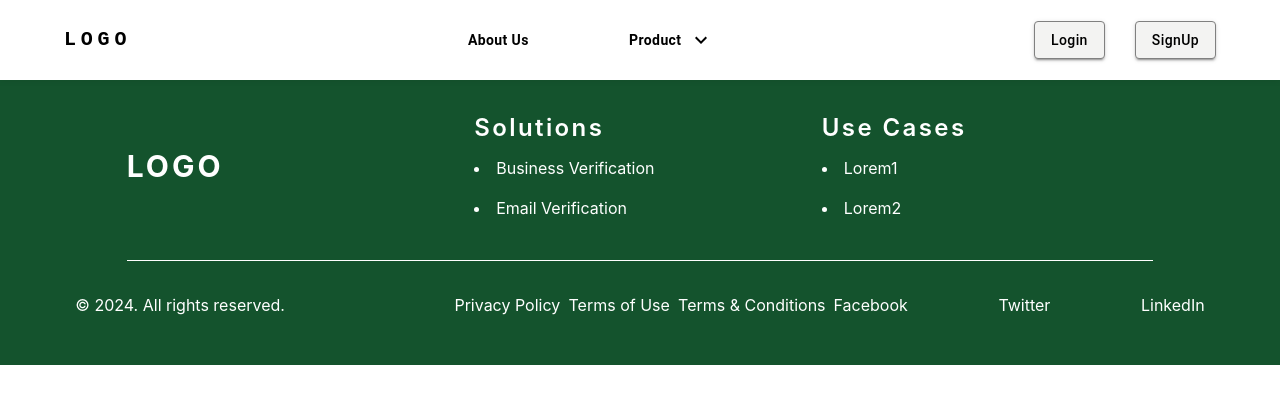
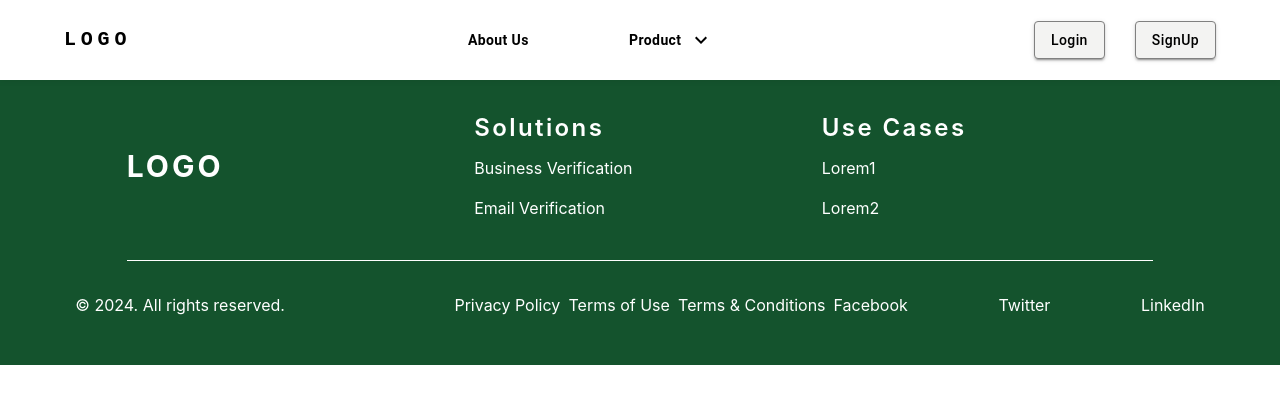
Before and after one commit to rholibobo/capa_business_verification, a React (Create React App) app: page /verification in a window 1280 px wide. Shown: the top 404 px of the page. Built offline with nearby package versions, Linux system fonts and the light colour scheme; no server answers; the HTML template or start-up script is replaced by a standard one.

Commit message:
update Footer.jsx

```diff
--- a/src/Components/Footer/Footer.jsx
+++ b/src/Components/Footer/Footer.jsx
@@ -1,5 +1,6 @@
 import { Stack } from "@mui/material";
 import React from "react";
+import { Link } from "react-router-dom";
 
 const Footer = () => {
   return (
@@ -11,8 +12,8 @@ const Footer = () => {
             Solutions
           </h5>
           <Stack direction="column" spacing={{xs: 1, sm: 2,}}>
-            <li>Business Verification</li>
-            <li>Email Verification</li>
+            <Link to="/">Business Verification</Link>
+            <Link to="/">Email Verification</Link>
           </Stack>
         </div>
         <div>
@@ -20,22 +21,22 @@ const Footer = () => {
             Use Cases
           </h5>
           <Stack direction="column" spacing={{xs: 1, sm: 2,}}>
-            <li>Lorem1</li>
-            <li>Lorem2</li>
+            <Link to="/">Lorem1</Link>
+            <Link to="/">Lorem2</Link>
           </Stack>
         </div>
       </div>
       <div className="mt-8 md:w-11/12 mx-auto grid grid-cols-1 md:grid-cols-3 items-center gap-2">
         <span>&copy; {new Date().getFullYear()}. All rights reserved.</span>
         <ul className="flex flex-col md:flex-row md:items-center justify-between gap-2">
-          <li>Privacy Policy</li>
-          <li>Terms of Use</li>
-          <li>Terms & Conditions</li>
+          <Link to="/">Privacy Policy</Link>
+          <Link to="/">Terms of Use</Link>
+          <Link to="/">Terms & Conditions</Link>
         </ul>
         <ul className="flex flex-col md:flex-row md:items-center justify-between gap-2">
-          <li>Facebook</li>
-          <li>Twitter</li>
-          <li>LinkedIn</li>
+          <Link to="/">Facebook</Link>
+          <Link to="/">Twitter</Link>
+          <Link to="/">LinkedIn</Link>
         </ul>
       </div>
     </footer>
```
